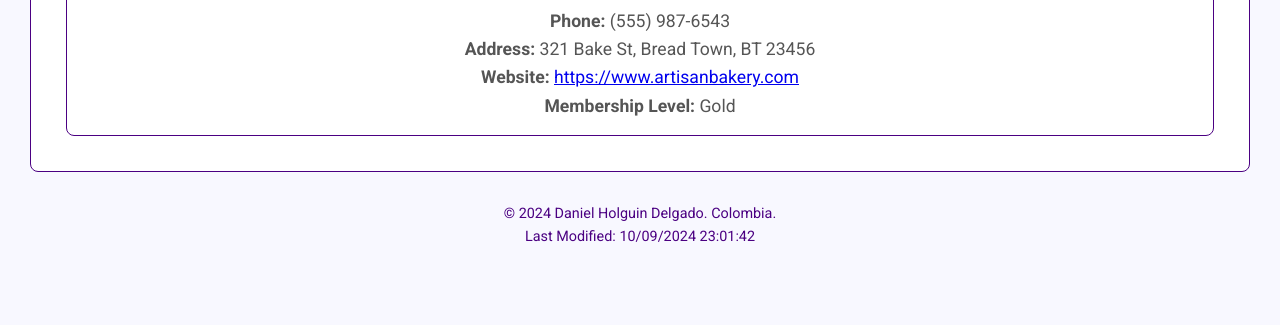
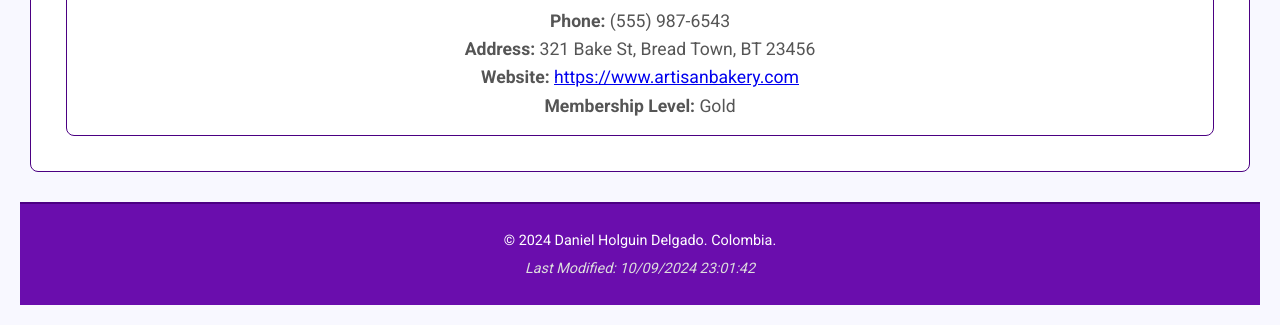
Before and after one commit to daniel3034/wdd231, a plain HTML site: page chamber/index.html in a window 1280 px wide. Shown: the part 2703-3028 px from the top of the page. Before the commit the page ends 2971 px from the top, so only its background shows below. Drawn offline with Linux system fonts and the light colour scheme; no server answers.

Commit message:
footer style

```diff
--- a/chamber/styles/directory.css
+++ b/chamber/styles/directory.css
@@ -56,12 +56,6 @@ section {
     padding: 15px;
     border: 1px solid #4B0082; /* Indigo */
     border-radius: 8px;
-}
-
-footer {
-    margin-top: 20px;
-    text-align: center;
-    font-size: 0.9em;
 }
 
 /* Responsive Navigation */
@@ -133,3 +127,40 @@ main {
     max-width: 100%; /* Responsive images */
     height: auto;
 }
+
+/* footer */
+footer {
+    background-color: #6A0DAD; /* Violet, same as header */
+    color: white;
+    padding: 20px 0;
+    text-align: center;
+    font-size: 0.9em;
+    border-top: 2px solid #4B0082; /* Indigo */
+    margin-top: 20px;
+}
+
+footer p {
+    margin: 5px 0;
+}
+
+footer a {
+    color: #E6E6FA; /* Light Lavender for links */
+    text-decoration: none;
+    transition: color 0.3s ease;
+}
+
+footer a:hover {
+    color: white; /* Change link color on hover */
+}
+
+#lastModified {
+    font-style: italic;
+    color: #DDD; /* Light grey to contrast */
+}
+
+/* Responsive Footer: Stack content vertically on small screens */
+@media (max-width: 768px) {
+    footer {
+        font-size: 0.8em; /* Slightly smaller text on mobile */
+    }
+}
--- a/chamber/styles/index.css
+++ b/chamber/styles/index.css
@@ -244,3 +244,39 @@ footer {
     font-size: 1.1em;
     color: #555;
 }
+/* footer */
+footer {
+    background-color: #6A0DAD; /* Violet, same as header */
+    color: white;
+    padding: 20px 0;
+    text-align: center;
+    font-size: 0.9em;
+    border-top: 2px solid #4B0082; /* Indigo */
+    margin-top: 20px;
+}
+
+footer p {
+    margin: 5px 0;
+}
+
+footer a {
+    color: #E6E6FA; /* Light Lavender for links */
+    text-decoration: none;
+    transition: color 0.3s ease;
+}
+
+footer a:hover {
+    color: white; /* Change link color on hover */
+}
+
+#lastModified {
+    font-style: italic;
+    color: #DDD; /* Light grey to contrast */
+}
+
+/* Responsive Footer: Stack content vertically on small screens */
+@media (max-width: 768px) {
+    footer {
+        font-size: 0.8em; /* Slightly smaller text on mobile */
+    }
+}
--- a/chamber/styles/join.css
+++ b/chamber/styles/join.css
@@ -224,3 +224,40 @@ footer {
 .card:nth-child(4) {
     animation-delay: 0.8s;
 }
+
+/* footer */
+footer {
+    background-color: #6A0DAD; /* Violet, same as header */
+    color: white;
+    padding: 20px 0;
+    text-align: center;
+    font-size: 0.9em;
+    border-top: 2px solid #4B0082; /* Indigo */
+    margin-top: 20px;
+}
+
+footer p {
+    margin: 5px 0;
+}
+
+footer a {
+    color: #E6E6FA; /* Light Lavender for links */
+    text-decoration: none;
+    transition: color 0.3s ease;
+}
+
+footer a:hover {
+    color: white; /* Change link color on hover */
+}
+
+#lastModified {
+    font-style: italic;
+    color: #DDD; /* Light grey to contrast */
+}
+
+/* Responsive Footer: Stack content vertically on small screens */
+@media (max-width: 768px) {
+    footer {
+        font-size: 0.8em; /* Slightly smaller text on mobile */
+    }
+}
```
